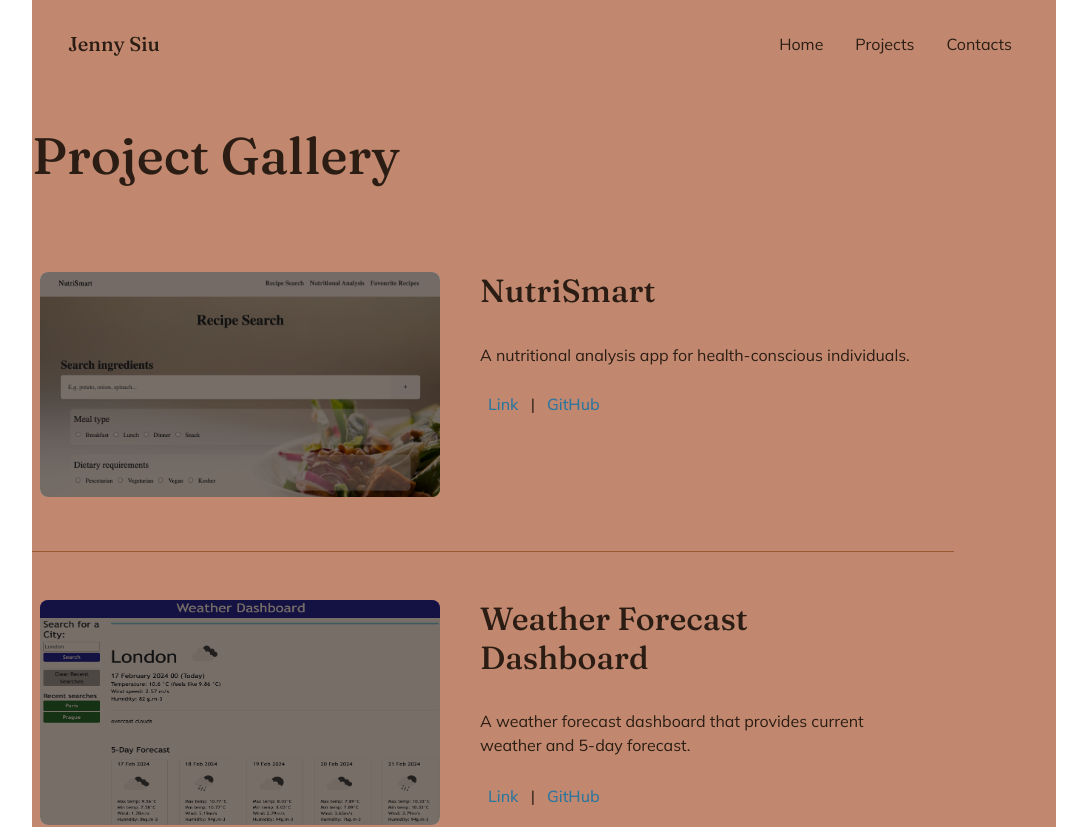
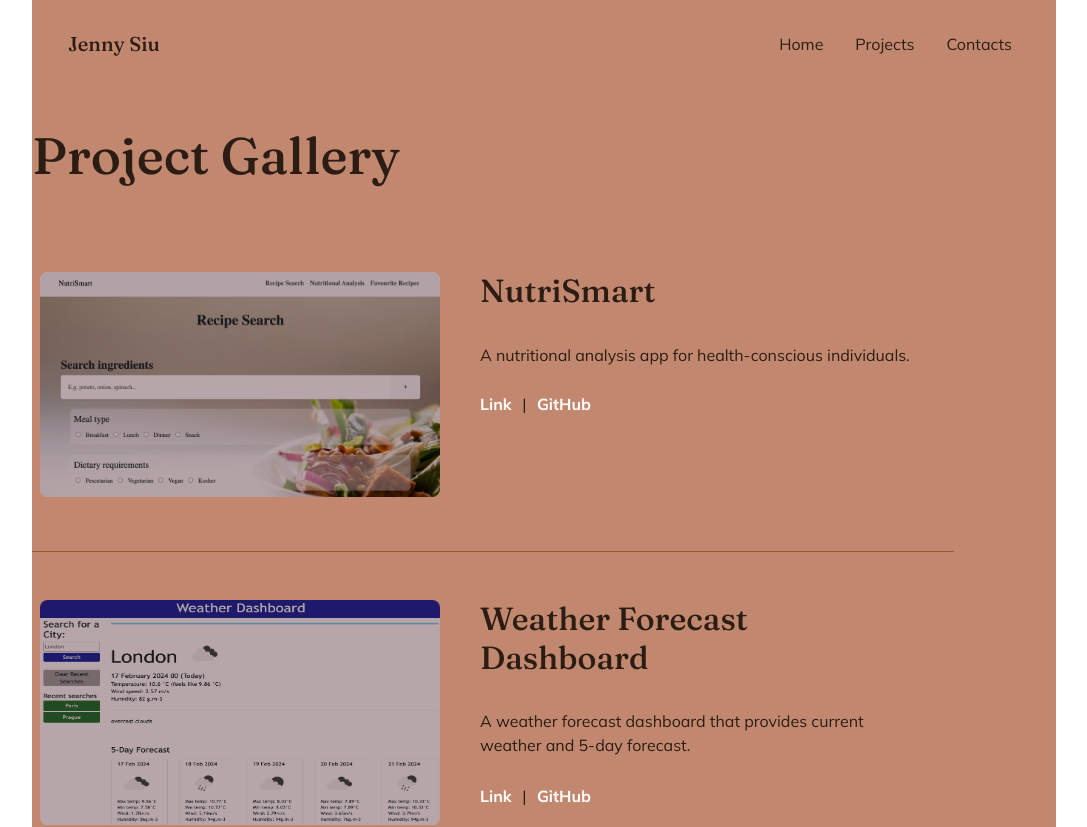
Before and after one commit to jennysiu/jennysReactPortfolio, a React (Vite) app: page /projects in a window 1280 px wide. Shown: the top 827 px of the page, without its empty margins (96-1183 px from the left). Built offline with nearby package versions, Linux system fonts and the light colour scheme.

Commit message:
links colour and positioning

```diff
--- a/src/assets/data/projectData.json
+++ b/src/assets/data/projectData.json
@@ -42,7 +42,7 @@
   {
     "id": 6,
     "title": "Work Day Scheduler",
-    "description":"A simple work day scheduling app",
+    "description":"A simple work day scheduling app.",
     "image": "./assets/images/workDayScheduler.png",
     "link": "https://jennysiu.github.io/workDayScheduler/",
     "github": "https://github.com/jennysiu/workDayScheduler"
--- a/src/components/Project/index.jsx
+++ b/src/components/Project/index.jsx
@@ -12,7 +12,7 @@ function Project(props) {
     <div className="project-card">
       <a href={props.link} className="project-image-link" target="_blank" rel="noopener noreferrer">
         <div className="project-image-container">
-          <img src={props.image} alt={props.title}/>
+          <img src={props.image} alt={props.title} className="project-image"/>
         </div>
       </a>
 
@@ -21,7 +21,7 @@ function Project(props) {
         <p>{props.description}</p>
         <div className="project-links">
           <a href={props.link}>Link</a>
-          <span> | </span>
+          <span className="link-divider"> | </span>
           <a href={props.github}>GitHub</a>
         </div>
       </section>
--- a/src/components/Project/style.css
+++ b/src/components/Project/style.css
@@ -15,7 +15,7 @@ p {
   color: var(--deep-brown);
 }
 
-img {
+.project-image {
   width: 25rem;
   height: 225px;
   border-radius: 0.5rem;
@@ -38,7 +38,7 @@ img {
   left: 0;
   right: 0;
   bottom: 0;
-  background: #2b1d14a3; /* White overlay */
+  background: #b6a6aa; /* White overlay */
   mix-blend-mode: multiply; /* Blend mode */
   border-radius: 0.5rem;
   z-index: 1;
@@ -63,3 +63,13 @@ img {
   flex-direction: column;
   align-items: flex-start;
 }
+
+.project-links a {
+  margin: 0;
+  color: white;
+  font-weight: bold;
+}
+
+.link-divider {
+  margin: 0 0.4rem;
+}
--- a/src/index.css
+++ b/src/index.css
@@ -23,11 +23,11 @@
 
 a {
   font-weight: 500;
-  color: rgba(35, 116, 160, 0.946);
+  color: white;
   text-decoration: inherit;
 }
 a:hover {
-  color: #535bf2;
+  color: rgba(35, 116, 160, 0.946);
 }
 
 body {
```
